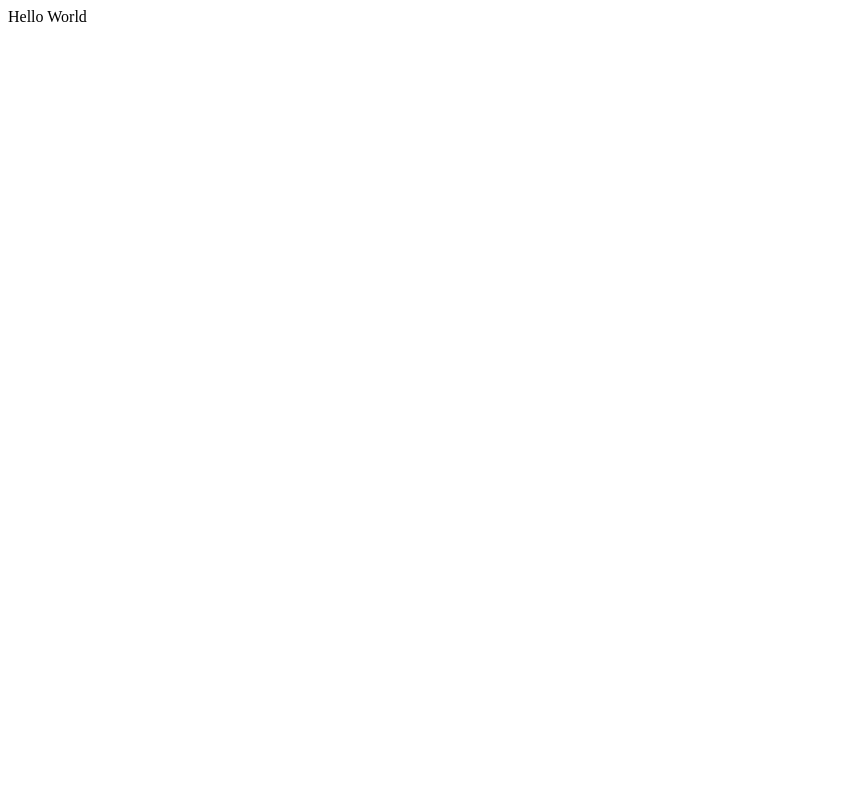
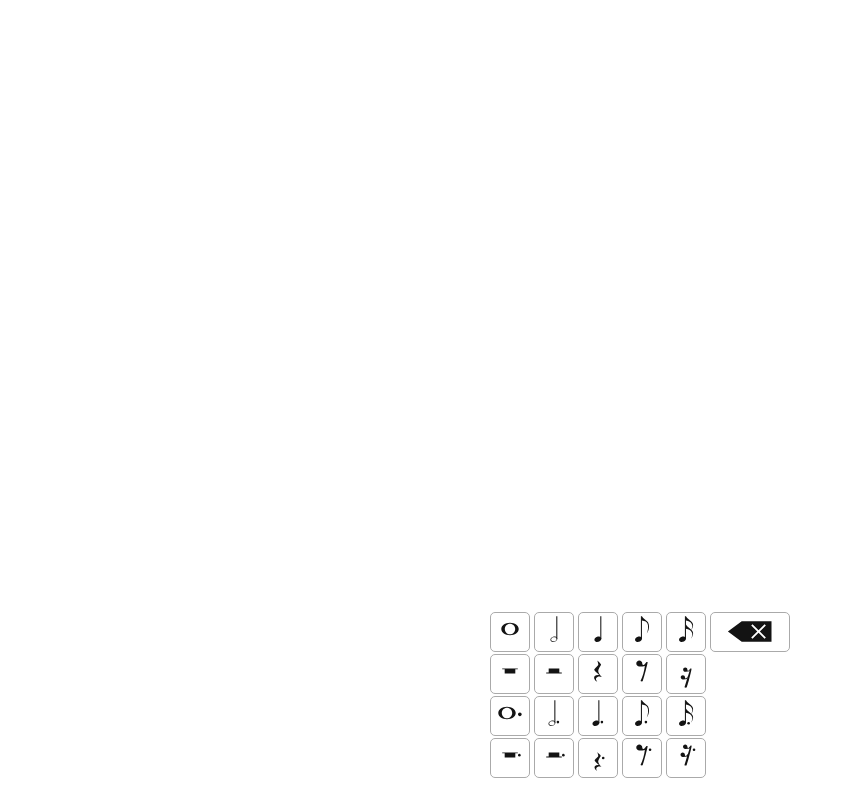
Before and after one commit to hadrianhughes/metronome, a React app: page / in a window 1280 px wide. Shown: the whole page, without its empty margins (0-845 px from the left). Built offline with nearby package versions, Linux system fonts and the light colour scheme.

Commit message:
Create basic EditPanel UI

```diff
--- a/index.html
+++ b/index.html
@@ -2,6 +2,7 @@
 <html>
   <head>
     <title>Metronome</title>
+    <meta name="viewport" content="width=device-width, initial-scale=1">
   </head>
   <body>
     <div id="root"></div>
--- /dev/null
+++ b/src/components/EditPanel/EditPanel.scss
@@ -0,0 +1,43 @@
+@import '../../styles/settings.scss';
+@import '../../styles/tools.scss';
+
+$backspaceHeight: 40px;
+$backspaceWidth: 80px;
+$buttonGutter: 2px;
+$buttonRadius: 5px;
+
+.root {
+  bottom: 0;
+  padding: t-spacing(small) 0;
+  position: fixed;
+  text-align: center;
+  width: 100%;
+}
+
+.wrapper {
+  display: inline-block;
+}
+
+.pane {
+  float: left;
+}
+
+.row {
+  padding-bottom: t-rem($buttonGutter);
+  text-align: center;
+}
+
+.backspace {
+  background-color: t-color(white);
+  border-radius: t-rem($buttonRadius);
+  border: 1px solid t-color(grey);
+  height: t-rem($backspaceHeight);
+  margin: 0 t-rem($buttonGutter);
+  padding: 0 t-spacing(small);
+  vertical-align: top;
+  width: t-rem($backspaceWidth);
+
+  img {
+    vertical-align: middle;
+  }
+}
--- a/src/components/EditPanel/index.js
+++ b/src/components/EditPanel/index.js
@@ -1,7 +1,51 @@
 import React from 'react';
 
+import s from './EditPanel.scss';
+
+import backspace from '../../icons/Backspace.svg';
+
+import NoteButton from '../NoteButton';
+
 const EditPanel = () => (
-  <div />
+  <div className={s.root}>
+    <div className={s.wrapper}>
+      <div className={s.pane}>
+        <div className={s.row}>
+          <NoteButton note="semibreve" onClick={note => console.log(note)} />
+          <NoteButton note="minim" onClick={note => console.log(note)} />
+          <NoteButton note="crotchet" onClick={note => console.log(note)} />
+          <NoteButton note="quaver" onClick={note => console.log(note)} />
+          <NoteButton note="semiquaver" onClick={note => console.log(note)} />
+        </div>
+        <div className={s.row}>
+          <NoteButton note="semibreveRest" onClick={note => console.log(note)} />
+          <NoteButton note="minimRest" onClick={note => console.log(note)} />
+          <NoteButton note="crotchetRest" onClick={note => console.log(note)} />
+          <NoteButton note="quaverRest" onClick={note => console.log(note)} />
+          <NoteButton note="semiquaverRest" onClick={note => console.log(note)} />
+        </div>
+        <div className={s.row}>
+          <NoteButton note="dottedSemibreve" onClick={note => console.log(note)} />
+          <NoteButton note="dottedMinim" onClick={note => console.log(note)} />
+          <NoteButton note="dottedCrotchet" onClick={note => console.log(note)} />
+          <NoteButton note="dottedQuaver" onClick={note => console.log(note)} />
+          <NoteButton note="dottedSemiquaver" onClick={note => console.log(note)} />
+        </div>
+        <div className={s.row}>
+          <NoteButton note="dottedSemibreveRest" onClick={note => console.log(note)} />
+          <NoteButton note="dottedMinimRest" onClick={note => console.log(note)} />
+          <NoteButton note="dottedCrotchetRest" onClick={note => console.log(note)} />
+          <NoteButton note="dottedQuaverRest" onClick={note => console.log(note)} />
+          <NoteButton note="dottedSemiquaverRest" onClick={note => console.log(note)} />
+        </div>
+      </div>
+      <div className={s.pane}>
+        <button className={s.backspace} ariaLabel="Backspace" onClick={() => console.log('backspace')}>
+          <img src={backspace} alt="Backspace"/>
+        </button>
+      </div>
+    </div>
+  </div>
 );
 
 export default EditPanel;
--- /dev/null
+++ b/src/components/NoteButton/NoteButton.scss
@@ -0,0 +1,17 @@
+@import '../../styles/settings.scss';
+@import '../../styles/tools.scss';
+
+$size: 40px;
+$gutter: 2px;
+$borderRadius: 5px;
+
+.root {
+  background-color: t-color(white);
+  border: 1px solid t-color(grey);
+  border-radius: t-rem($borderRadius);
+  display: inline-block;
+  height: t-rem($size);
+  margin: 0 t-rem($gutter);
+  vertical-align: top;
+  width: t-rem($size);
+}
--- a/src/components/NoteButton/index.js
+++ b/src/components/NoteButton/index.js
@@ -1,8 +1,56 @@
 import React from 'react';
 import PropTypes from 'prop-types';
 
+import s from './NoteButton.scss';
+
+import semibreve from '../../icons/Semibreve.svg';
+import minim from '../../icons/Minim.svg';
+import crotchet from '../../icons/Crotchet.svg';
+import quaver from '../../icons/Quaver.svg';
+import semiquaver from '../../icons/Semiquaver.svg';
+import semibreveRest from '../../icons/Semibreve-Rest.svg';
+import minimRest from '../../icons/Minim-Rest.svg';
+import crotchetRest from '../../icons/Crotchet-Rest.svg';
+import quaverRest from '../../icons/Quaver-Rest.svg';
+import semiquaverRest from '../../icons/Semiquaver-Rest.svg';
+import dottedSemibreve from '../../icons/Dotted-Semibreve.svg';
+import dottedMinim from '../../icons/Dotted-Minim.svg';
+import dottedCrotchet from '../../icons/Dotted-Crotchet.svg';
+import dottedQuaver from '../../icons/Dotted-Quaver.svg';
+import dottedSemiquaver from '../../icons/Dotted-Semiquaver.svg';
+import dottedSemibreveRest from '../../icons/Dotted-Semibreve-Rest.svg';
+import dottedMinimRest from '../../icons/Dotted-Minim-Rest.svg';
+import dottedCrotchetRest from '../../icons/Dotted-Crotchet-Rest.svg';
+import dottedQuaverRest from '../../icons/Dotted-Quaver-Rest.svg';
+import dottedSemiquaverRest from '../../icons/Dotted-Semiquaver-Rest.svg';
+
+const icons = {
+  semibreve,
+  minim,
+  crotchet,
+  quaver,
+  semiquaver,
+  semibreveRest,
+  minimRest,
+  crotchetRest,
+  quaverRest,
+  semiquaverRest,
+  dottedSemibreve,
+  dottedMinim,
+  dottedCrotchet,
+  dottedQuaver,
+  dottedSemiquaver,
+  dottedSemibreveRest,
+  dottedMinimRest,
+  dottedCrotchetRest,
+  dottedQuaverRest,
+  dottedSemiquaverRest,
+};
+
 const NoteButton = ({ note, onClick }) => (
-
+  <button className={`${s.root}`} onClick={() => onClick(note.toLowerCase())} ariaLabel={note}>
+    <img src={icons[note]} alt={note} />
+  </button>
 );
 
 NoteButton.propTypes = {
--- /dev/null
+++ b/src/styles/global.css
@@ -0,0 +1,3 @@
+html, body {
+  font-size: 16px;
+}
--- /dev/null
+++ b/src/styles/settings.scss
@@ -0,0 +1,2 @@
+@import 'settings/layout.scss';
+@import 'settings/colors.scss';
--- /dev/null
+++ b/src/styles/settings/colors.scss
@@ -0,0 +1,4 @@
+$s-colors: (
+  white: #fff,
+  grey: #aaaaaa,
+);
--- /dev/null
+++ b/src/styles/settings/layout.scss
@@ -0,0 +1,8 @@
+$s-base-font-size: 16px;
+
+$s-spacing: (
+  xsmall: $s-base-font-size / 2,
+  small: $s-base-font-size,
+  medium: $s-base-font-size * 2,
+  large: $s-base-font-size * 4,
+);
--- /dev/null
+++ b/src/styles/tools.scss
@@ -0,0 +1,2 @@
+@import 'tools/layout.scss';
+@import 'tools/colors.scss';
--- /dev/null
+++ b/src/styles/tools/colors.scss
@@ -0,0 +1,3 @@
+@function t-color($key) {
+  @return map-get($s-colors, $key);
+}
--- /dev/null
+++ b/src/styles/tools/layout.scss
@@ -0,0 +1,7 @@
+@function t-rem($px) {
+  @return ($px / $s-base-font-size) * 1rem;
+}
+
+@function t-spacing($key, $mul: 1) {
+  @return map-get($s-spacing, $key) * $mul;
+}
--- a/webpack.config.js
+++ b/webpack.config.js
@@ -28,13 +28,25 @@ module.exports = {
             options: {
               sourceMap: true,
               modules: true,
-              localIdentName: '[local]___[hash:base64:5]',
+              localIdentName: '[name]___[local]___[hash:base64:5]',
             }
           },
           {
             loader: 'sass-loader',
           },
         ],
+      },
+      {
+        test: /\.css$/,
+        exclude: /node_modules/,
+        use: [
+          {
+            loader: 'style-loader',
+          },
+          {
+            loader: 'css-loader',
+          },
+        ]
       },
       {
         test: /\.(png|jpg|jpeg|gif|svg)$/,
@@ -55,5 +67,8 @@ module.exports = {
       template: 'index.html',
       inject: 'body'
     })
-  ]
+  ],
+  devServer: {
+    disableHostCheck: true,
+  }
 };
```
Also changed, not shown: src/index.js (+6 -1 lines), src/icons/Backspace.svg (added), src/styles/normalize.css (added).
